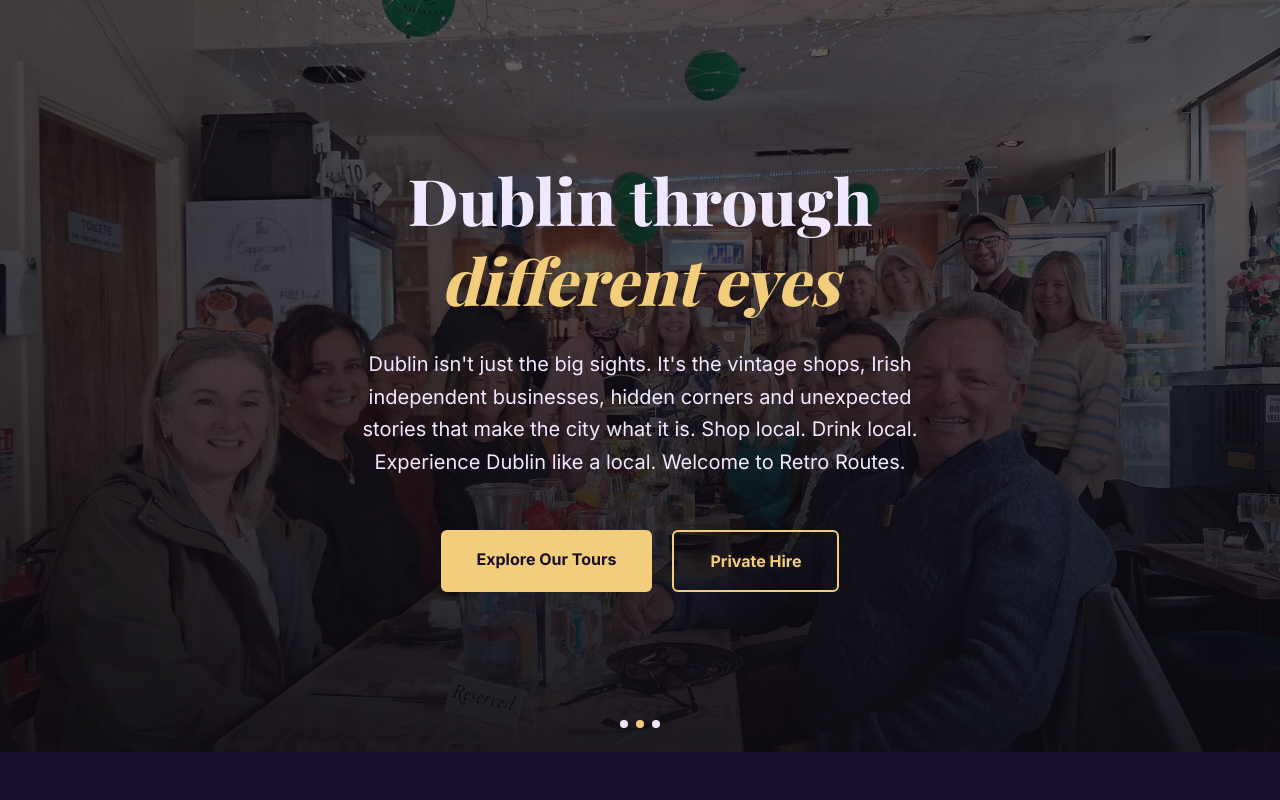
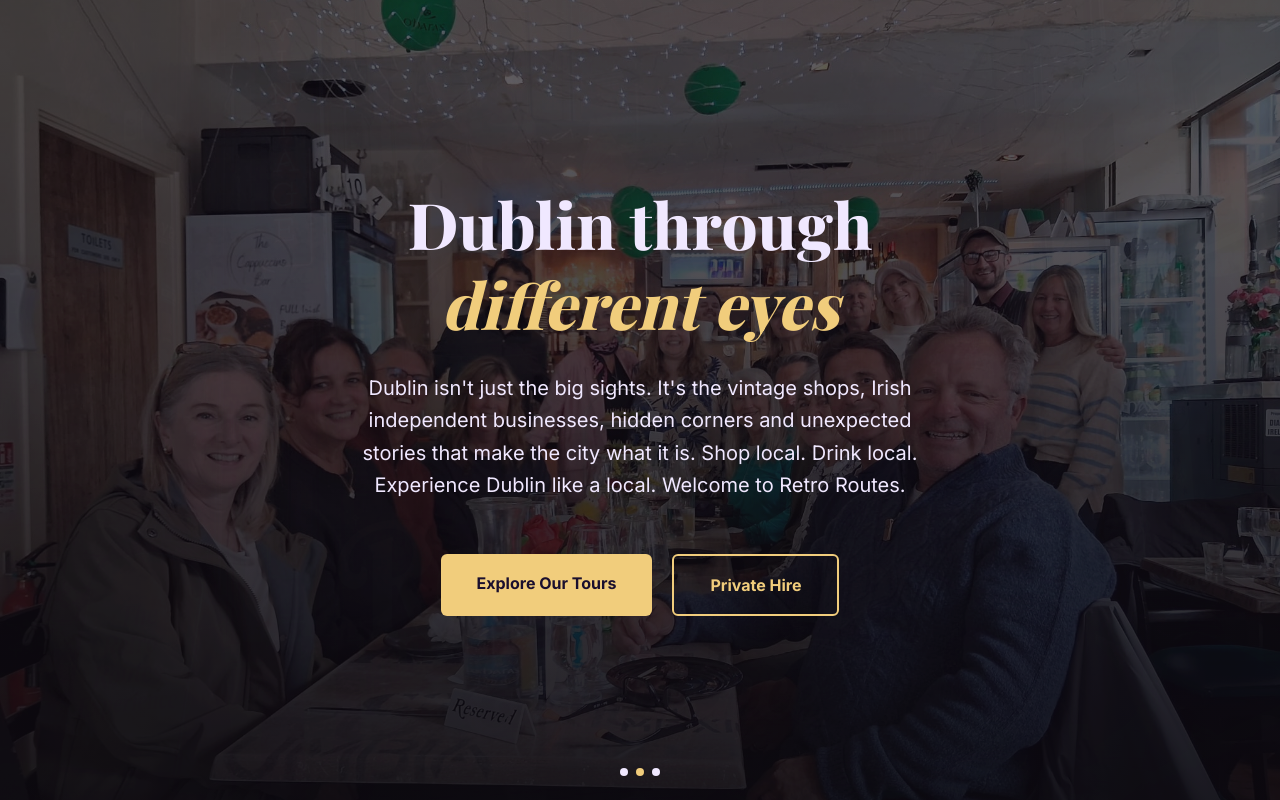
Before and after one commit to pgiouvanas-ai/retro-routes-ai, a Next.js app: page / in a window 1280 px wide. Built offline with nearby package versions, Linux system fonts and the light colour scheme.

Commit message:
fix: hero image to cover all hero section

```diff
--- a/components/Hero.tsx
+++ b/components/Hero.tsx
@@ -23,7 +23,7 @@
   }, []);
 
   return (
-    <section id="home" className="relative min-h-[85vh] flex items-center justify-center overflow-hidden px-6 py-40 text-center">
+    <section id="home" className="relative min-h-screen flex items-center justify-center overflow-hidden px-6 py-40 text-center">
       {/* Background slides */}
       {slides.map((slide, i) => (
         <div
```
